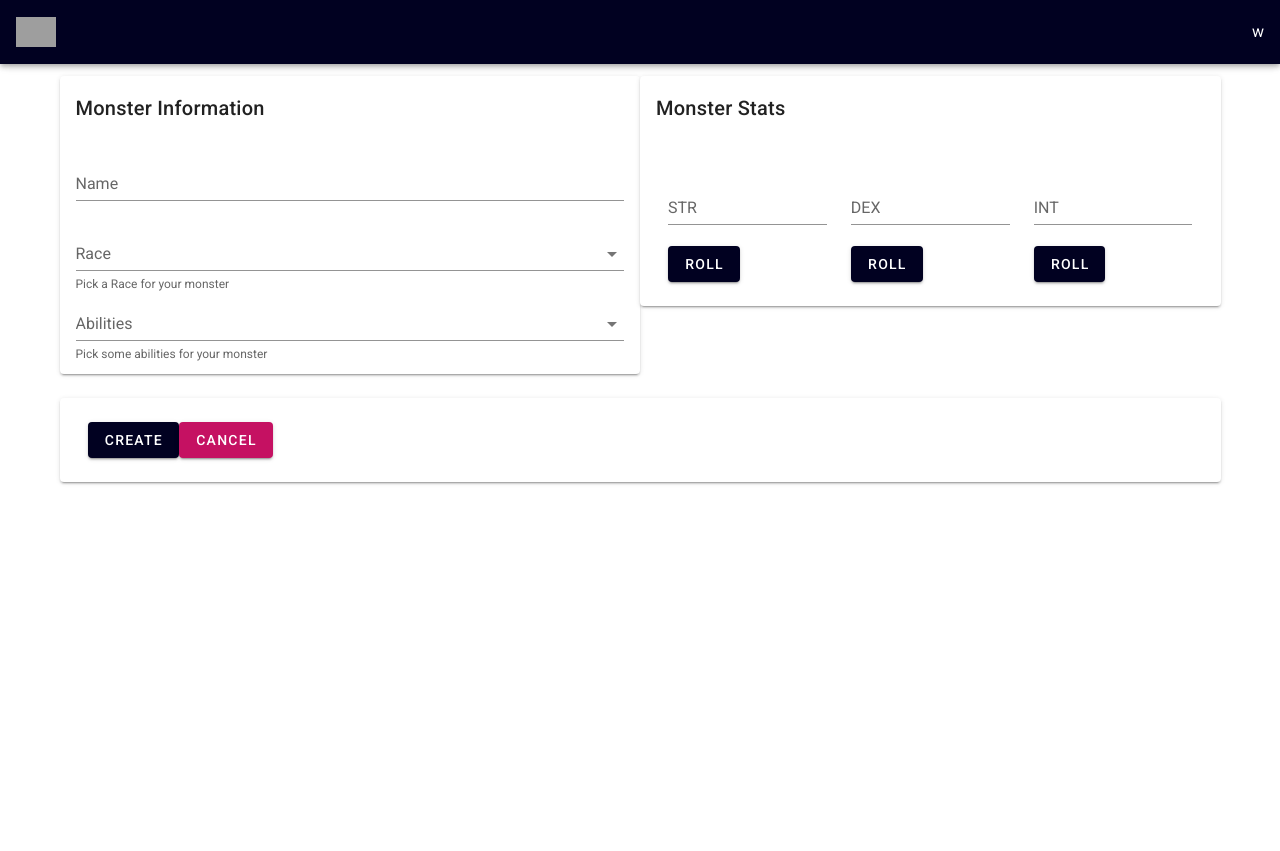
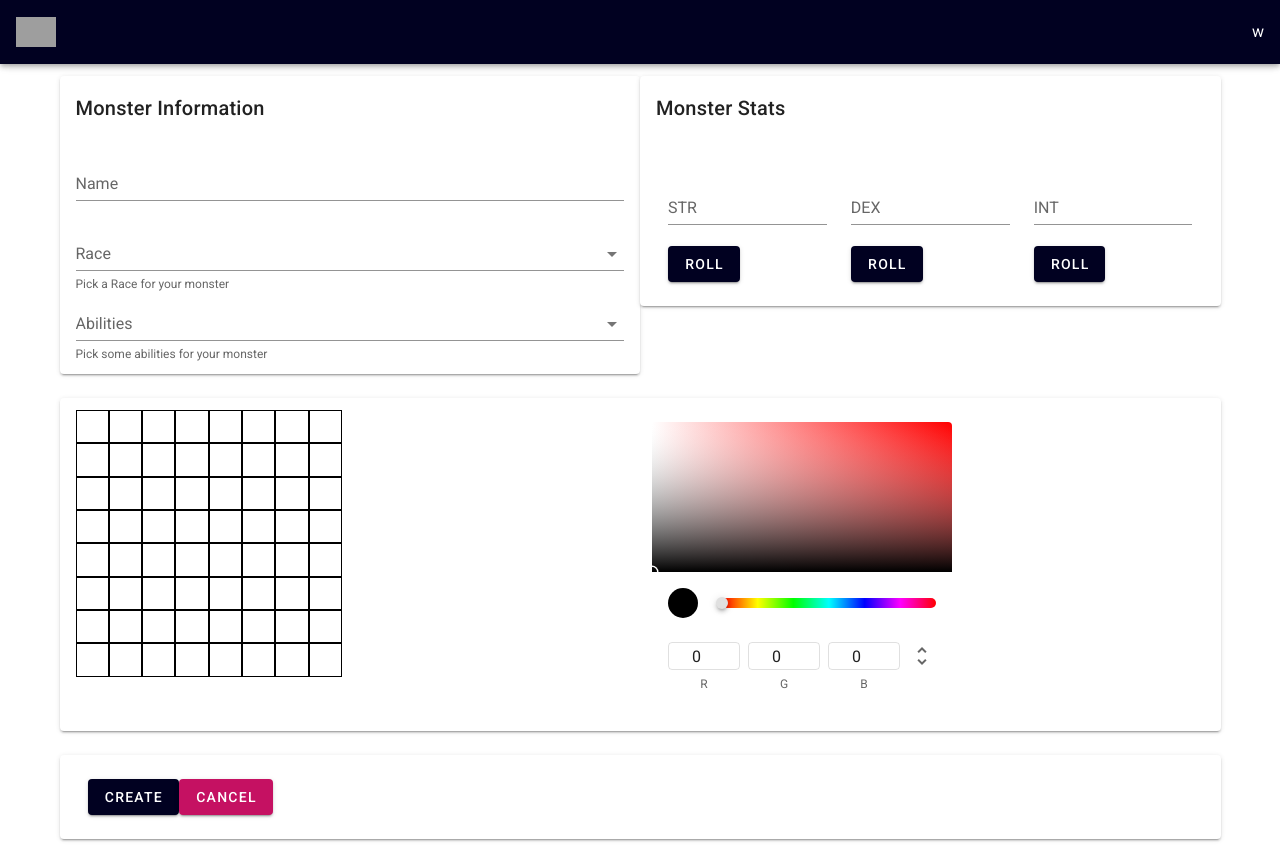
Before and after one commit to elix182/srax-text-rpg-toolkit-frontend, a Vue app: page /#/monsters/create in a window 1280 px wide. Before the commit the page ends 800 px from the top, so only its background shows below. Built offline with nearby package versions, Linux system fonts and the light colour scheme; no server answers; grey boxes are pictures that could not be loaded.

Commit message:
[WIP] Added monster picture editor

```diff
--- a/src/components/monsters/CreateMonster.vue
+++ b/src/components/monsters/CreateMonster.vue
@@ -71,7 +71,31 @@
       </v-col>
     </v-row>
     <v-row>
-        <v-col>
+      <v-col>
+        <v-card>
+          <v-list-item>
+            <v-list-item-content>
+              <v-container>
+                <v-row>
+                  <v-col>
+                    <v-row v-for="(row, y) in picture" v-bind:key="y">
+                      <div v-for="(pixel, x) in row" v-bind:key="x" class="square" v-bind:style="{ 'background-color': picture[x][y] }" v-on:click="setGridColor(x, y)">
+
+                      </div>
+                    </v-row>
+                  </v-col>
+                  <v-col>
+                    <v-color-picker v-model="color"></v-color-picker>
+                  </v-col>
+                </v-row>
+              </v-container>
+            </v-list-item-content>
+          </v-list-item>
+        </v-card>
+      </v-col>
+    </v-row>
+    <v-row>
+      <v-col>
         <v-card>
           <v-list-item>
             <v-list-item-content>
@@ -87,12 +111,29 @@
   </v-container>
 </template>
 
+<style>
+  .square {
+    height: 25pt;
+    width: 25pt;
+    border-color: #000000;
+    border-style: solid;
+    border-width: 1pt;
+  }
+</style>
+
 <script>
 import axios from "axios";
 export default {
   name: "CreateMonster",
   mounted: function() {
     this.fetchRaces();
+    this.picture = [];
+    for(let i = 0; i < 8; ++i){
+      this.picture[i] = []
+      for(let j = 0; j < 8; ++j){
+        this.picture[i][j] = '#FFFFFF';
+      }
+    }
   },
   data: () => ({
     races: [],
@@ -106,11 +147,16 @@ export default {
     dexRoll: "",
     int: "",
     intRoll: "",
-    picture: []
+    picture: null,
+    color:'#000000'
   }),
   methods: {
     goBack: function(){
         this.$router.go(-1);
+    },
+    setGridColor: function(x, y){
+      this.picture[x][y] = this.color;
+      this.$forceUpdate();
     },
     fetchRaces: function() {
       axios.get("api/monsterrace").then(response => {
--- a/src/plugins/axios.js
+++ b/src/plugins/axios.js
@@ -3,7 +3,8 @@
 import axios from "axios";
 
 let config = {
-  baseURL: "http://192.168.10.10",
+  baseURL: "http://localhost:8000",
+  // baseURL: "http://192.168.10.10",
   timeout: 60 * 1000, // Timeout
 };
 
```
